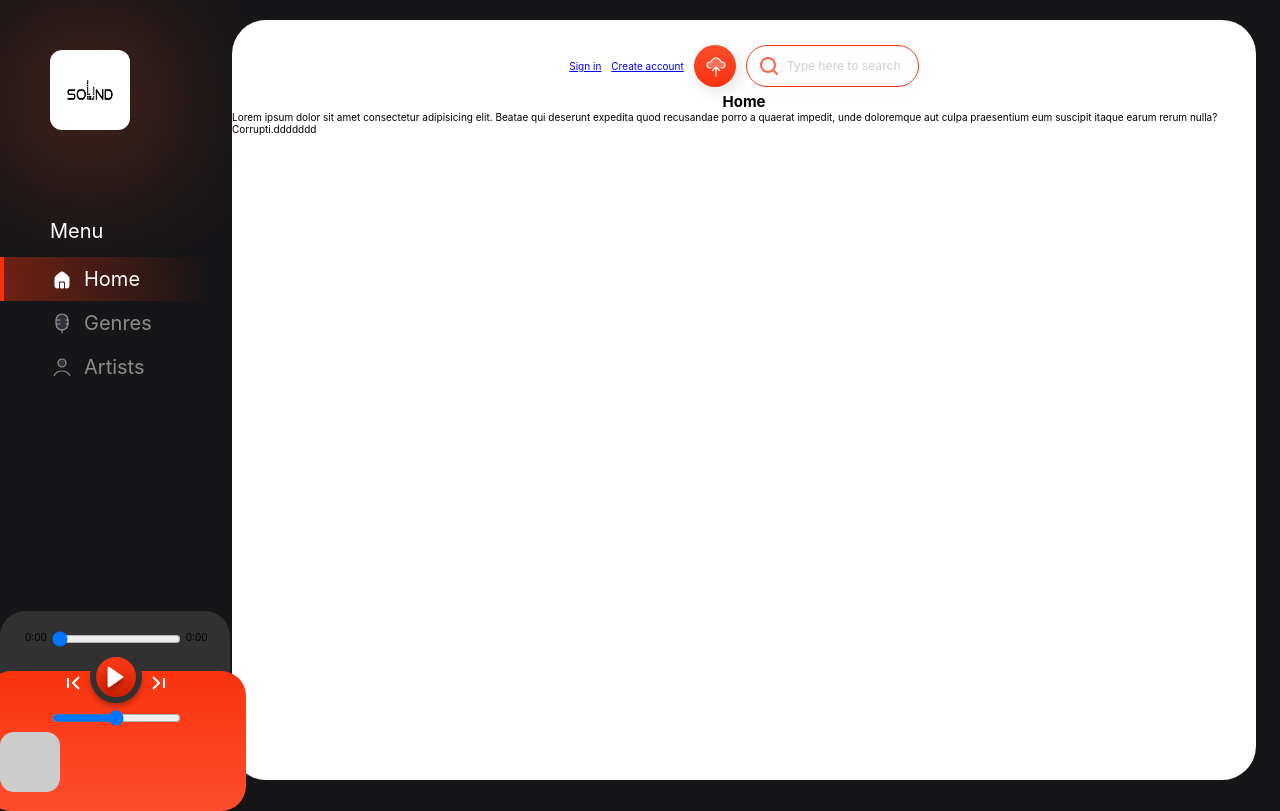
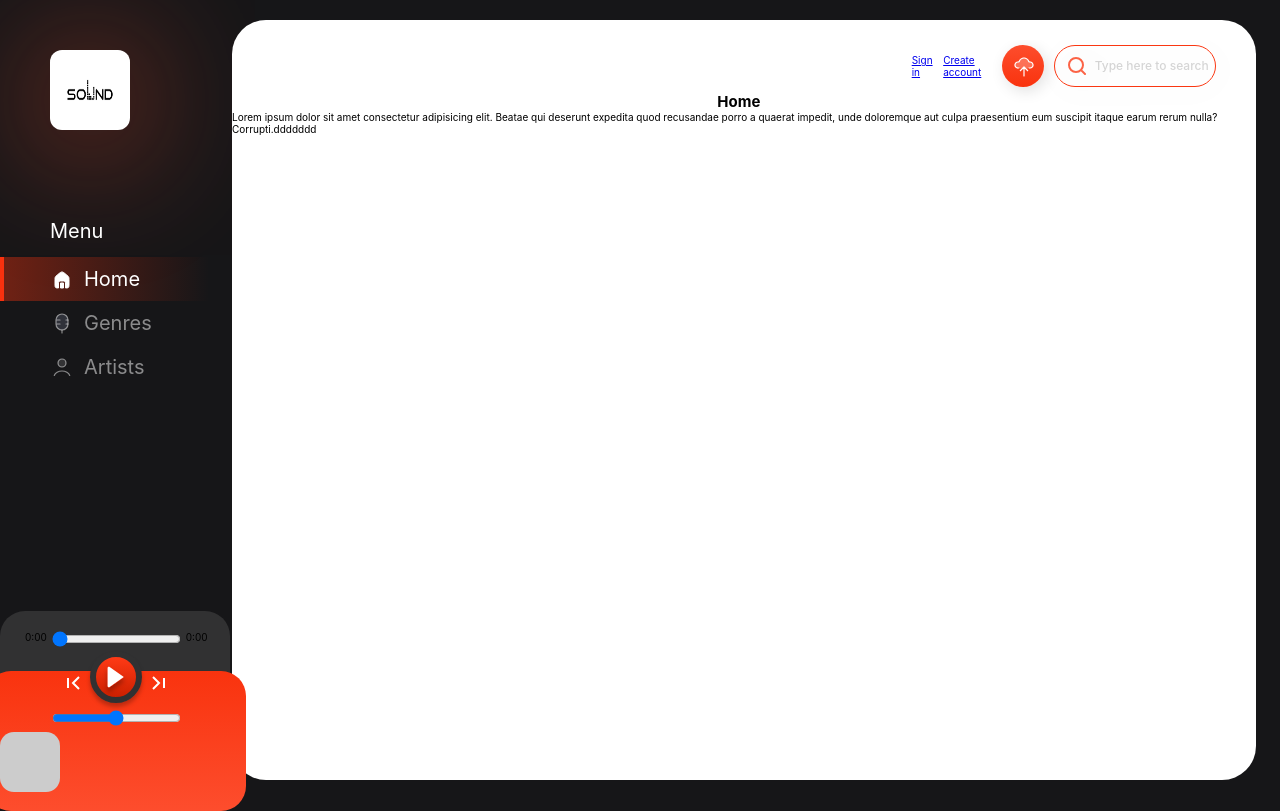
Before and after one commit to khalil0525/sound-garden-app, a React (Create React App) app: page / in a window 1280 px wide. Built offline with nearby package versions, Linux system fonts and the light colour scheme; no server answers.

Commit message:
created funtionality to allow signed out streaming. Blocked users from clicking like button if they're not logged in. Moved collection results component to components

```diff
--- a/src/App.js
+++ b/src/App.js
@@ -14,7 +14,7 @@ import Upload from "./pages/Upload/Upload";
 import Search from "./pages/Search/Search";
 import SimpleBar from "simplebar-react";
 import "simplebar/dist/simplebar.min.css";
-import CollectionResults from "./pages/CollectionResults/CollectionResults";
+import CollectionResults from "./components/CollectionResults/CollectionResults";
 
 function App() {
   // Getting the context of the user to see if they're logged in
--- a/src/pages/CollectionResults/CollectionResults.js
+++ b/src/components/CollectionResults/CollectionResults.js
@@ -1,8 +1,8 @@
-import SongList from "../../components/SongList/SongList";
+import SongList from "../SongList/SongList";
 import { useAuthContext } from "../../hooks/useAuthContext";
 import { useCollection } from "../../hooks/useCollection";
 import styles from "./CollectionResults.module.css";
-import ActionBar from "../../components/ActionBar/ActionBar";
+import ActionBar from "../ActionBar/ActionBar";
 import { useEffect } from "react";
 import { useLocation } from "react-router-dom";
 
@@ -24,12 +24,11 @@ export default function CollectionResults(props) {
   // Returns empty results
   let emptyListMessage =
     location && ["/uploaded", "/liked"].includes(location.pathname)
-      ? `You haven't ${location.pathname.substring(1, -1)} any songs yet!`
+      ? `You haven't ${location.pathname.substring(
+          1,
+          location.pathname.length
+        )} any songs yet!`
       : `No songs avaialble for this ${from}`;
-
-  useEffect(() => {
-    console.log(location);
-  });
 
   return (
     <div className={styles.collectionresults}>
@@ -39,11 +38,12 @@ export default function CollectionResults(props) {
       />
 
       {/* <h1 className={styles["header_text"]}>CollectionResults Tracks</h1> */}
+      {/* We need user? user: "none" so that if we are logged out we can avoid an app error from firebase having no active user.uid to work with */}
       {musicDocuments && musicDocuments.length > 0 ? (
         <SongList
           className={styles["collectionresults__songList"]}
           songs={musicDocuments}
-          user={user}
+          user={user ? user : "none"}
         />
       ) : (
         <h1 className={styles["collectionresults__songList"]}>
--- a/src/components/SongList/SongItem.js
+++ b/src/components/SongList/SongItem.js
@@ -67,8 +67,12 @@ const SongItem = ({ song, playlistSongs, songIndex, liked, user }) => {
     song.docID,
   ]);
   // We set the inital state for isLiked based on if that document was found
-  const [isLiked, setIsLiked] = useState(() => liked !== undefined);
-
+  const [isLiked, setIsLiked] = useState(
+    () => liked !== null && liked !== undefined
+  );
+  useEffect(() => {
+    console.log(liked);
+  });
   const {
     addDocument: addLikedDocument,
     deleteDocument: deleteLikedDocument,
@@ -318,7 +322,7 @@ const SongItem = ({ song, playlistSongs, songIndex, liked, user }) => {
           <div className={styles["song-item__actionContainer"]}>
             <button
               className={`${styles["actionContainer-likeBtn"]} ${
-                isLiked && styles["actionContainer-likeBtn--liked"]
+                isLiked && user.uid && styles["actionContainer-likeBtn--liked"]
               } ${styles.btn}`}
               onClick={handleLikeClick}
               disabled={firestoreResponse.isPending}
--- a/src/components/SongList/SongList.js
+++ b/src/components/SongList/SongList.js
@@ -1,4 +1,4 @@
-import React from "react";
+import React, { useEffect } from "react";
 import styles from "./SongList.module.css";
 import SongItem from "./SongItem";
 import { useCollection } from "../../hooks/useCollection";
@@ -7,8 +7,9 @@ import { useCollection } from "../../hooks/useCollection";
 const SongList = ({ songs, user, className }) => {
   // const { documents: likedSongDocuments, error: likedSongDocumentError } =
   //   useCollection("likes", ["uid", "==", user.uid]);
+  //  We need user? user: "none" so that if we are logged out we can avoid an app error from firebase having no active user.uid to work with
   const { documents: likedSongDocuments, response: collectionResponse } =
-    useCollection("likes", ["uid", "==", user.uid]);
+    useCollection("likes", ["uid", "==", user.uid ? user.uid : "none"]);
   // const [songs, setSongs] = useState([]);
 
   // Here we are extracting the tracks that the user has liked from our useCollection call.
@@ -19,11 +20,15 @@ const SongList = ({ songs, user, className }) => {
   //       return likedSongObject.likedSongID;
   //     })
   //   : [];
+  useEffect(() => {
+    console.log(likedSongDocuments);
+  });
 
   return (
     <div className={`${styles["song-list"]} ${className} `}>
       <ul className={styles["song-list__list"]}>
         {songs &&
+          likedSongDocuments &&
           songs.map((song, index) => (
             <SongItem
               song={song}
--- a/src/pages/Home/Home.js
+++ b/src/pages/Home/Home.js
@@ -5,14 +5,16 @@ export default function Home() {
   const { user } = useAuthContext();
   return (
     <div className={styles.home}>
-      <ActionBar user={user} />
-      <h2>Home</h2>
-      <p>
-        Lorem ipsum dolor sit amet consectetur adipisicing elit. Beatae qui
-        deserunt expedita quod recusandae porro a quaerat impedit, unde
-        doloremque aut culpa praesentium eum suscipit itaque earum rerum nulla?
-        Corrupti.ddddddd
-      </p>
+      <ActionBar className={styles["home__actionBar"]} user={user} />
+      <div className={styles["home__content"]}>
+        <h2>Home</h2>
+        <p>
+          Lorem ipsum dolor sit amet consectetur adipisicing elit. Beatae qui
+          deserunt expedita quod recusandae porro a quaerat impedit, unde
+          doloremque aut culpa praesentium eum suscipit itaque earum rerum
+          nulla? Corrupti.ddddddd
+        </p>
+      </div>
     </div>
   );
 }
--- a/src/pages/Home/Home.module.css
+++ b/src/pages/Home/Home.module.css
@@ -1,4 +1,23 @@
 .home {
+  display: grid;
+  grid-template-columns: 33% 33% 33%;
+  grid-template-rows: 1fr auto;
+}
+.home__actionBar {
+  display: flex;
+  justify-content: flex-end;
+  grid-column: 3/-1;
+  grid-row: 1;
+}
+/* .header_text {
+  font-size: 3.6rem;
+  margin: 3.6rem 0;
+  color: white;
+  background-color: black;
+} */
+.home__content {
+  grid-row: 2/-1;
+  grid-column: 1/-1;
   display: flex;
   flex-direction: column;
   align-items: center;
--- a/src/pages/Search/Search.js
+++ b/src/pages/Search/Search.js
@@ -30,7 +30,7 @@ const Search = () => {
         <SongList
           className={styles["search__songList"]}
           songs={results}
-          user={user}
+          user={user ? user : "none"}
         />
       ) : (
         <h1>The search yielded no results!</h1>
--- a/src/pages/Uploaded/Uploaded.js
+++ b/src/pages/Uploaded/Uploaded.js
@@ -1,6 +1,6 @@
 import { useAuthContext } from "../../hooks/useAuthContext";
 //
-import CollectionResults from "../CollectionResults/CollectionResults";
+import CollectionResults from "../../components/CollectionResults/CollectionResults";
 // import { useEffect } from "react";
 // import SongList from "../../components/SongList/SongList";
 // import { useCollection } from "../../hooks/useCollection";
```
Also changed, not shown: src/pages/Liked/Liked.js (+7 -5 lines), src/components/CollectionResults/CollectionResults.module.css (renamed from src/pages/CollectionResults/CollectionResults.module.css).
